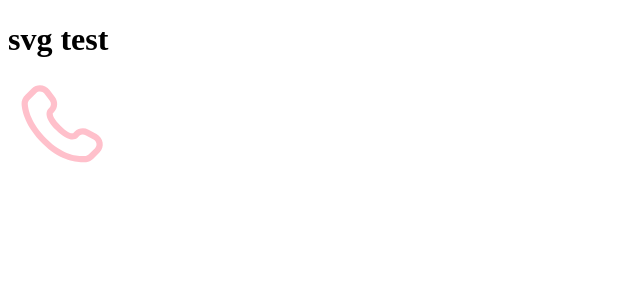
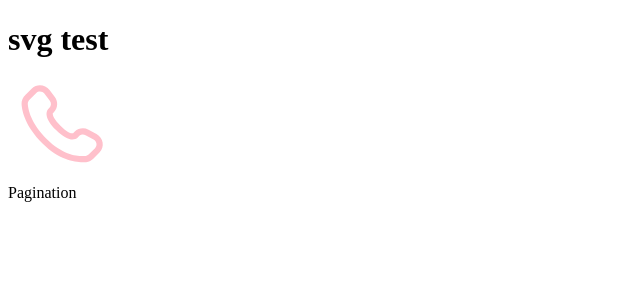
Before and after one commit to Yamapi0103/vue3_template_admin, a Vue app: page / in a window 1280 px wide. Shown: the top 300 px of the page, without its empty margins (0-640 px from the left). Built offline with nearby package versions, Linux system fonts and the light colour scheme.

Commit message:
global components

```diff
--- a/src/App.vue
+++ b/src/App.vue
@@ -2,10 +2,10 @@
   <div>
     <h1>svg test</h1>
     <svg-icon name="phone" color="pink" width="100px" height="100px"></svg-icon>
+    <pagination></pagination>
   </div>
 </template>
 
 <script setup lang="ts">
-import SvgIcon from '@/components/SvgIcon/index.vue'
 </script>
 <style scoped></style>
--- /dev/null
+++ b/src/components/Pagination/index.vue
@@ -0,0 +1,6 @@
+<template>
+  <div>Pagination</div>
+</template>
+
+<script setup lang="ts"></script>
+<style scoped></style>
--- /dev/null
+++ b/src/components/index.ts
@@ -0,0 +1,13 @@
+import SvgIcon from './SvgIcon/index.vue'
+import Pagination from './Pagination/index.vue'
+
+const allGlobalComponents = { SvgIcon, Pagination }
+
+export default {
+  // 務必叫install
+  install(app) {
+    Object.entries(allGlobalComponents).forEach(([key, component]) => {
+      app.component(key, component)
+    })
+  },
+}
--- a/src/main.ts
+++ b/src/main.ts
@@ -9,4 +9,8 @@ const app = createApp(App).use(ElementPlus, {
 })
 
 import 'virtual:svg-icons-register'
+
+import globalComponents from '@/components'
+app.use(globalComponents)
+
 app.mount('#app')
```
